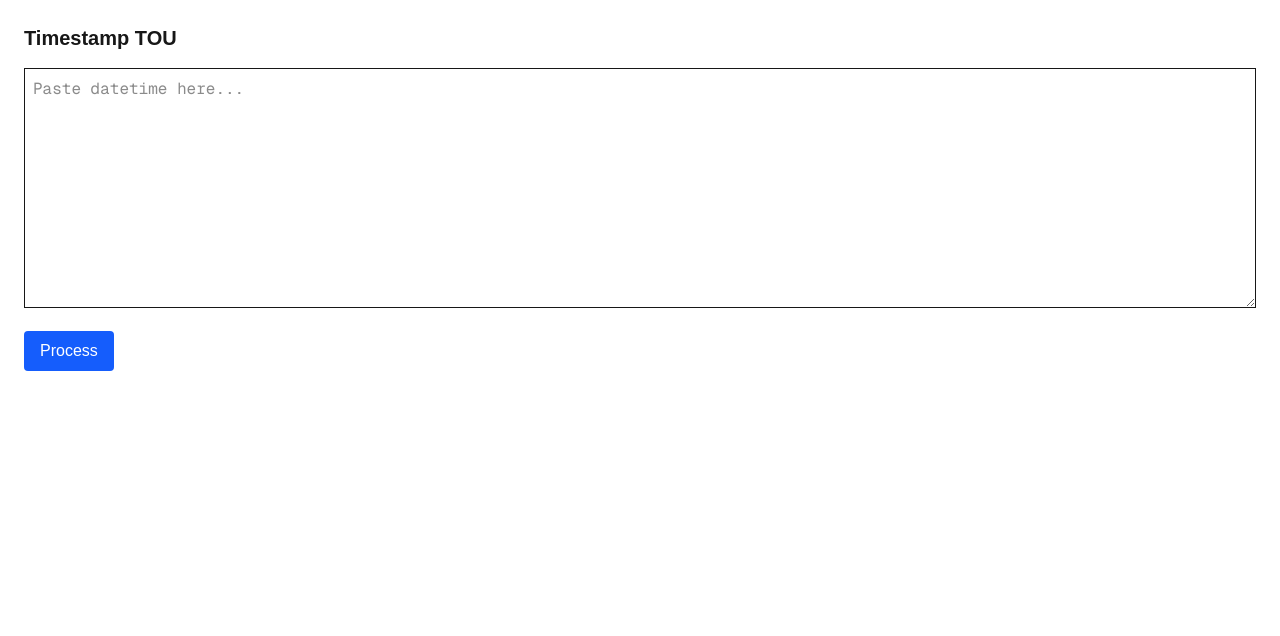
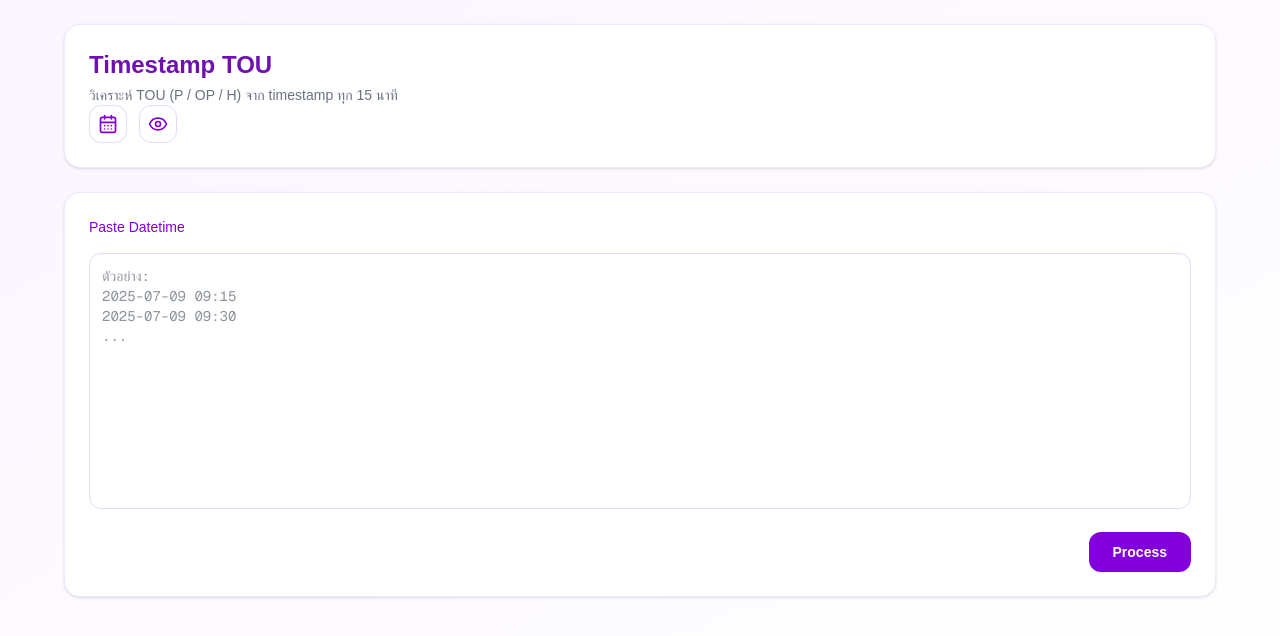
Before and after one commit to akekapong78/timestamp-tou, a Next.js app: page / in a window 1280 px wide. Shown: the top 636 px of the page. Built offline with nearby package versions, Linux system fonts and the light colour scheme.

Commit message:
update icon

```diff
--- a/app/components/DownloadCSV.tsx
+++ b/app/components/DownloadCSV.tsx
@@ -22,8 +22,11 @@ export default function DownloadCSV({ rows }: { rows: Row[] }) {
 
   return (
     <button
-      className="px-4 py-2 bg-green-600 text-white rounded"
       onClick={download}
+      className="rounded-xl border border-purple-600
+                 px-4 py-2 text-sm font-semibold
+                 text-purple-700
+                 hover:bg-purple-50 transition"
     >
       Download CSV
     </button>
--- /dev/null
+++ b/app/components/HolidayModal.tsx
@@ -0,0 +1,37 @@
+type Props = {
+  open: boolean;
+  onClose: () => void;
+  holidays: string[];
+};
+
+export default function HolidayModal({ open, onClose, holidays }: Props) {
+  if (!open) return null;
+
+  return (
+    <div className="fixed inset-0 z-50 flex items-center justify-center bg-black/40">
+      <div className="w-full max-w-md rounded-2xl bg-white p-6 shadow-lg">
+        <div className="flex items-center justify-between mb-4">
+          <h3 className="text-lg font-semibold text-purple-800">
+            Holiday / Off-Peak List
+          </h3>
+          <button
+            onClick={onClose}
+            className="text-gray-400 hover:text-gray-600"
+          >
+            ✕
+          </button>
+        </div>
+
+        <div className="max-h-80 overflow-auto rounded-lg border border-purple-100 text-purple-300">
+          <ul className="divide-y text-sm font-mono">
+            {holidays.map((d, i) => (
+              <li key={i} className="px-3 py-1.5">
+                {d}
+              </li>
+            ))}
+          </ul>
+        </div>
+      </div>
+    </div>
+  );
+}
--- a/app/components/ResultTable.tsx
+++ b/app/components/ResultTable.tsx
@@ -5,19 +5,39 @@ type Row = {
 
 export default function ResultTable({ rows }: { rows: Row[] }) {
   return (
-    <div className="max-h-96 overflow-auto border">
+    <div className="max-h-[500px] overflow-auto rounded-xl border border-purple-100">
       <table className="w-full text-sm">
-        <thead className="sticky top-0 bg-gray-100">
-          <tr>
-            <th className="border p-2">Datetime</th>
-            <th className="border p-2">TOU Rate</th>
+        <thead className="sticky top-0 bg-purple-50">
+          <tr className="text-purple-800">
+            <th className="border-b border-purple-100 px-3 py-2 text-left">
+              Datetime
+            </th>
+            <th className="border-b border-purple-100 px-3 py-2 text-center">
+              TOU
+            </th>
           </tr>
         </thead>
         <tbody>
           {rows.map((r, i) => (
-            <tr key={i}>
-              <td className="border p-1 font-mono">{r.datetime}</td>
-              <td className="border p-1 text-center">{r.rate}</td>
+            <tr
+              key={i}
+              className="odd:bg-white even:bg-purple-50/40"
+            >
+              <td className="px-3 py-1.5 font-mono text-gray-600">
+                {r.datetime}
+              </td>
+              <td
+                className={`px-3 py-1.5 text-center font-semibold
+                  ${
+                    r.rate === "P"
+                      ? "text-red-600"
+                      : r.rate === "H"
+                      ? "text-green-600"
+                      : "text-blue-600"
+                  }`}
+              >
+                {r.rate}
+              </td>
             </tr>
           ))}
         </tbody>
--- a/app/page.tsx
+++ b/app/page.tsx
@@ -4,15 +4,20 @@ import { useState } from "react";
 import { getRateTOU } from "./utils/tou";
 import ResultTable from "./components/ResultTable";
 import DownloadCSV from "./components/DownloadCSV";
+import { CalendarDays, Eye } from "lucide-react";
+import HolidayModal from "./components/HolidayModal";
+import holidays from "@/app/data/holidays.json";
 
 type Row = {
   datetime: string;
   rate: string;
 };
 
+
 export default function Page() {
   const [input, setInput] = useState("");
   const [rows, setRows] = useState<Row[]>([]);
+  const [openHoliday, setOpenHoliday] = useState(false);
 
   const handleSubmit = () => {
     const lines = input
@@ -29,29 +34,94 @@ export default function Page() {
   };
 
   return (
-    <div className="p-6 space-y-4">
-      <h1 className="text-xl font-bold">Timestamp TOU</h1>
+    <>
+      <main className="min-h-screen bg-gradient-to-br from-purple-50 to-white p-6">
+        <div className="mx-auto max-w-6xl space-y-6">
+          {/* Header */}
+          <header className="rounded-2xl bg-white p-6 shadow-sm border border-purple-100">
+            <div className="">
+              <h1 className="text-2xl font-bold text-purple-800">
+                Timestamp TOU
+              </h1>
+              <p className="mt-1 text-sm text-gray-500">
+                วิเคราะห์ TOU (P / OP / H) จาก timestamp ทุก 15 นาที
+              </p>
+            </div>
+
+            {/* Icons */}
+            <div className="flex items-center gap-3">
+              {/* Calendar icon */}
+              <a
+                href="https://www.pea.co.th/announcements/off-peak-calendar"
+                target="_blank"
+                rel="noopener noreferrer"
+                className="rounded-xl border border-purple-200 p-2
+                          text-purple-700 hover:bg-purple-50 transition"
+                title="PEA Off-Peak Calendar"
+              >
+                <CalendarDays size={20} />
+              </a>
+
+              {/* Eye icon */}
+              <button
+                onClick={() => setOpenHoliday(true)}
+                className="rounded-xl border border-purple-200 p-2
+                          text-purple-700 hover:bg-purple-50 transition"
+                title="Preview Holiday List"
+              >
+                <Eye size={20} />
+              </button>
+            </div>
+          </header>
+
+          {/* Input */}
+          <section className="rounded-2xl bg-white p-6 shadow-sm border border-purple-100 space-y-4">
+            <label className="block text-sm font-medium text-purple-700">
+              Paste Datetime
+            </label>
 
             <textarea
-        className="w-full h-60 border p-2 font-mono"
-        placeholder="Paste datetime here..."
+              className="w-full h-64 resize-none rounded-xl border border-purple-200
+                        p-3 font-mono text-sm text-gray-800
+                        focus:outline-none focus:ring-2 focus:ring-purple-400"
+              placeholder={`ตัวอย่าง:\n2025-07-09 09:15\n2025-07-09 09:30\n...`}
               value={input}
               onChange={e => setInput(e.target.value)}
             />
 
+            <div className="flex justify-end">
               <button
-        className="px-4 py-2 bg-blue-600 text-white rounded"
                 onClick={handleSubmit}
+                className="rounded-xl bg-purple-700 px-6 py-2.5
+                          text-sm font-semibold text-white
+                          hover:bg-purple-800
+                          transition"
               >
                 Process
               </button>
+            </div>
+          </section>
 
+          {/* Result */}
           {rows.length > 0 && (
-        <>
+            <section className="rounded-2xl bg-white p-6 shadow-sm border border-purple-100 space-y-4">
+              <div className="flex items-center justify-between">
+                <h2 className="text-lg font-semibold text-purple-800">
+                  Result ({rows.length.toLocaleString()} records)
+                </h2>
+                <DownloadCSV rows={rows} />
+              </div>
+
               <ResultTable rows={rows} />
-          <DownloadCSV rows={rows} />
-        </>
+            </section>
           )}
         </div>
+      </main>
+      <HolidayModal
+        open={openHoliday}
+        onClose={() => setOpenHoliday(false)}
+        holidays={holidays}
+      />
+    </>
   );
 }
--- a/package.json
+++ b/package.json
@@ -10,6 +10,7 @@
   },
   "dependencies": {
     "dayjs": "^1.11.19",
+    "lucide-react": "^0.562.0",
     "next": "16.1.3",
     "react": "19.2.3",
     "react-dom": "19.2.3"
```
Also changed, not shown: 2 other files (tests, documents, lock files or other folders). Lines whose indentation alone changed are shown as unchanged.
